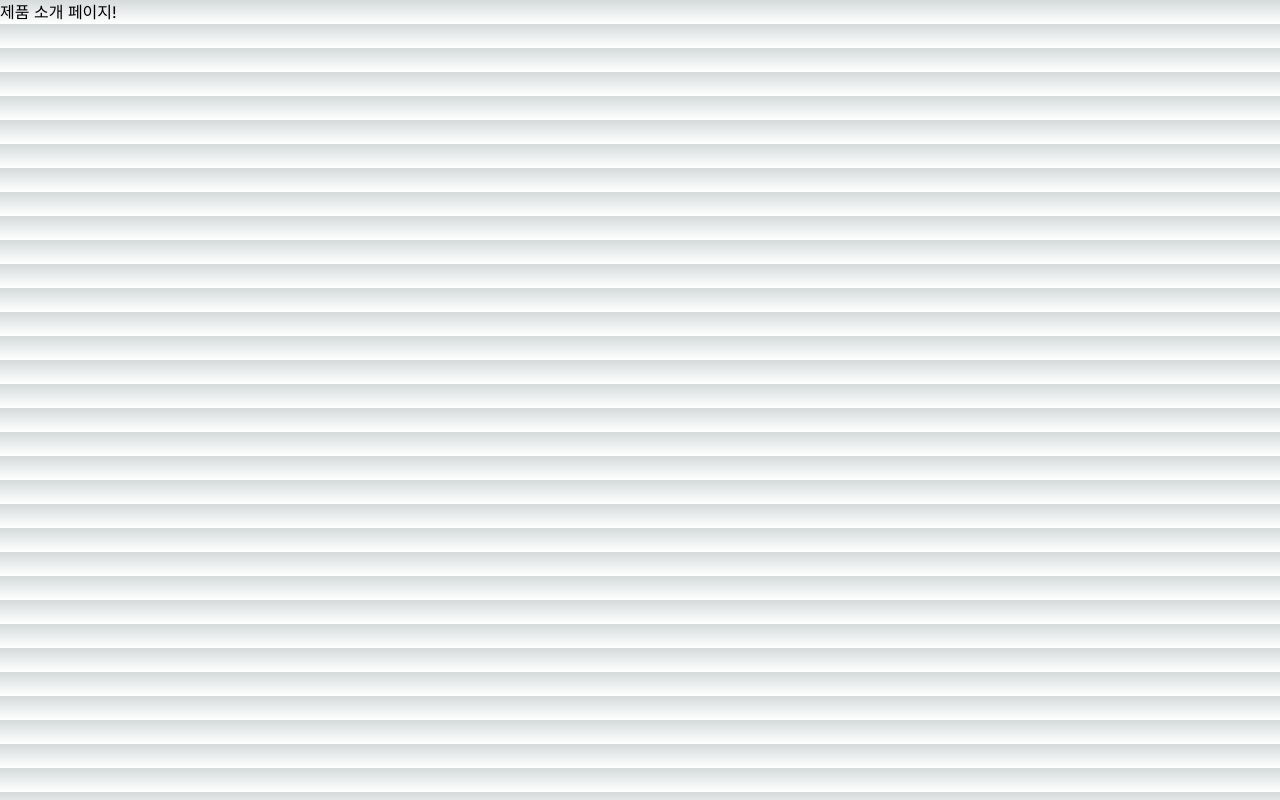
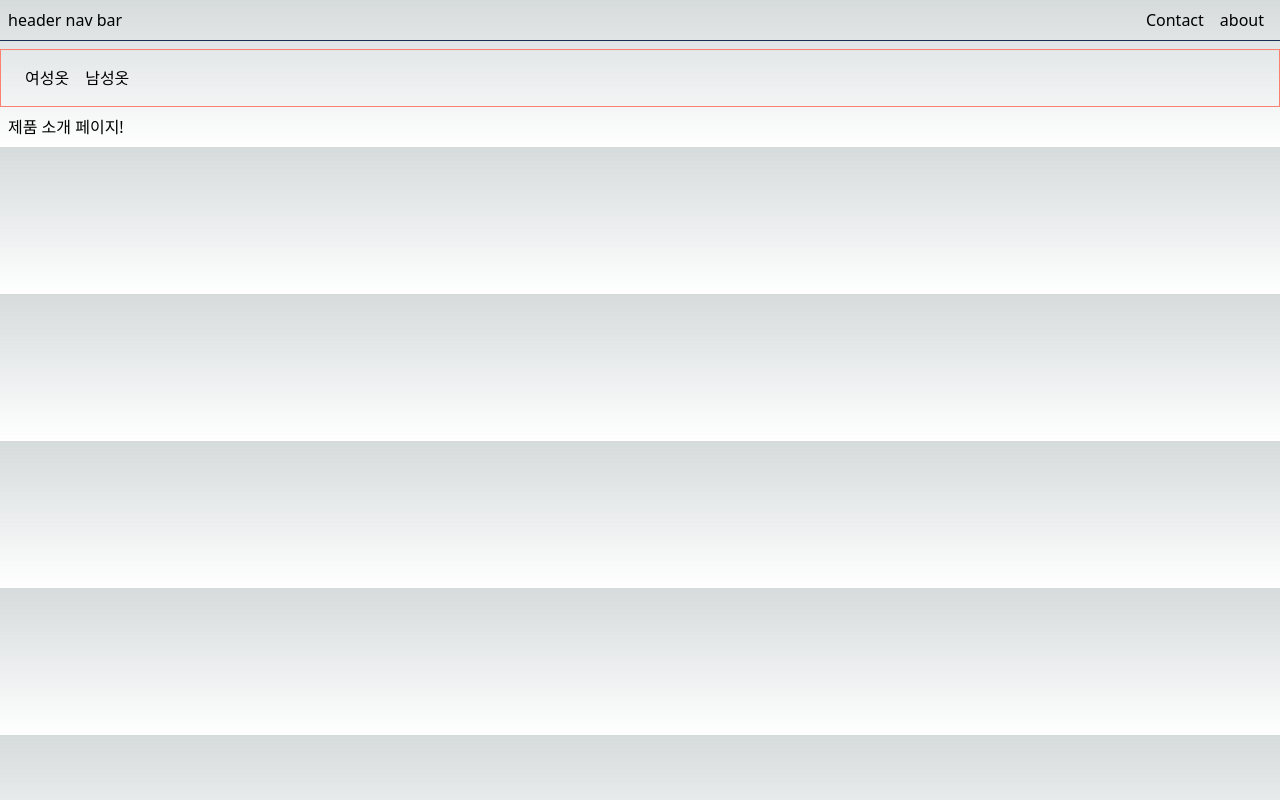
Before and after one commit to chlcken2/next.js-practice, a Next.js app: page /products in a window 1280 px wide. Built offline with nearby package versions, Linux system fonts and the light colour scheme.

Commit message:
FEATURE 공통 컴포넌트인 layout개념 적용

```diff
--- /dev/null
+++ b/src/app/layout.module.css
@@ -0,0 +1,11 @@
+.header {
+    display: flex;
+    justify-content: space-between;
+    align-items: center;
+    padding: 8px;
+    border-bottom: 1px solid #132f52;
+}
+
+.nav a {
+    padding: 0px 8px;
+}
--- a/src/app/layout.tsx
+++ b/src/app/layout.tsx
@@ -1,4 +1,6 @@
 import './globals.css'
+import styles from './layout.module.css'
+
 import type { Metadata } from 'next'
 import { Inter } from 'next/font/google'
 
@@ -16,7 +18,18 @@ export default function RootLayout({
 }) {
   return (
     <html lang="en">
-      <body className={inter.className}>{children}</body>
+      {/* <body className={inter.className}>{children}</body> */}
+      <head/>
+      <body>
+        <header className={styles.header}>
+          <h1>header nav bar</h1>
+          <nav className={styles.nav}>
+            <a href='/contact'>Contact</a>
+            <a href='/about'>about</a>
+          </nav>
+        </header>
+        {children}
+      </body>
     </html>
   )
 }
--- /dev/null
+++ b/src/app/not-found.tsx
@@ -0,0 +1,3 @@
+export default function NotFoundPage() {
+    return <h1>페이지를 찾을 수 없음!!</h1>;
+}
--- a/src/app/page.tsx
+++ b/src/app/page.tsx
@@ -1,5 +1,3 @@
-import Image from 'next/image'
-
 export default function Home() {
   return <h1> 홈페이지! </h1>
 }
--- /dev/null
+++ b/src/app/products/layout.module.css
@@ -0,0 +1,15 @@
+.nav {
+    padding: 16px;
+    margin-top: 8px;
+    border: 1px solid salmon;
+
+}
+
+
+.nav a {
+    padding: 0 8px;
+}
+
+.product {
+    padding: 8px;
+}
--- /dev/null
+++ b/src/app/products/layout.tsx
@@ -0,0 +1,17 @@
+import styles from './layout.module.css'
+
+export default function ProductsLayout({
+  children,
+}: {
+  children: React.ReactNode
+}) {
+  return (
+    <>
+        <nav className={styles.nav}>
+            <a href="skirt">여성옷</a>
+            <a href="pants">남성옷</a>
+        </nav>
+        <section className={styles.product}>{children}</section>
+    </>
+  )
+}
```
